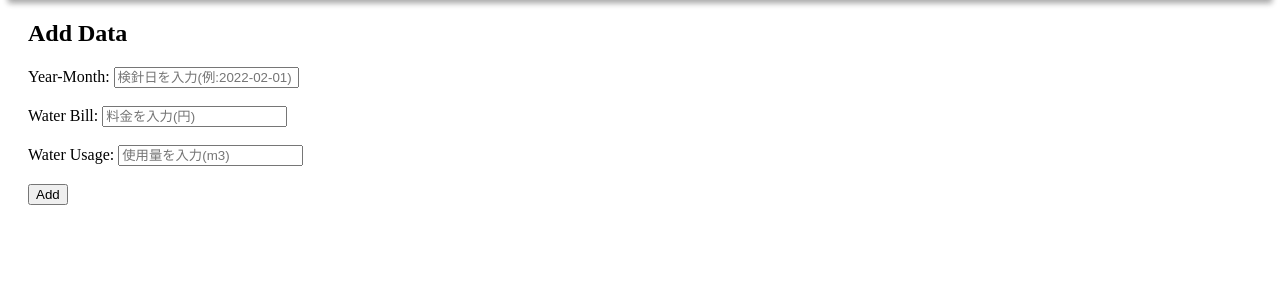
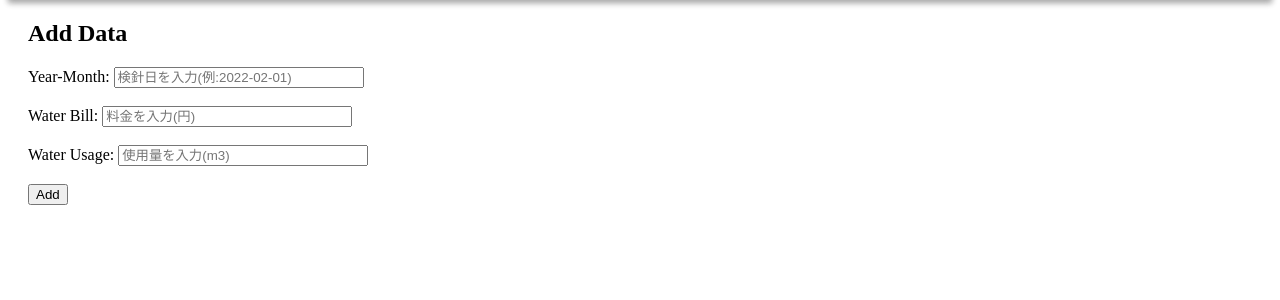
Before and after one commit to xkan-32/Web-APP-For-Portfolio, a Flask app: page / in a window 1280 px wide. Shown: the part 85-385 px from the top of the page. Run offline with Flask 3, Linux system fonts and the light colour scheme.

Commit message:
inputテキストエリア修正

```diff
--- a/static/css/styles.css
+++ b/static/css/styles.css
@@ -38,6 +38,10 @@
   .main {
     margin: 20px;
   }
+  .main input[type=text]{
+    box-sizing: border-box;
+    width: 250px;
+  }
 
   table {
     border-collapse: collapse;
```
